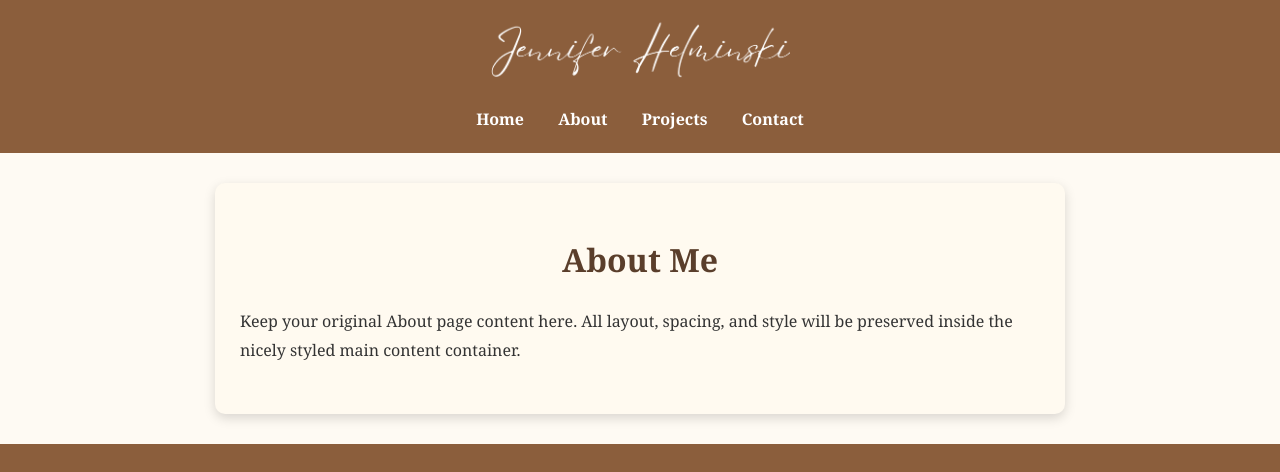
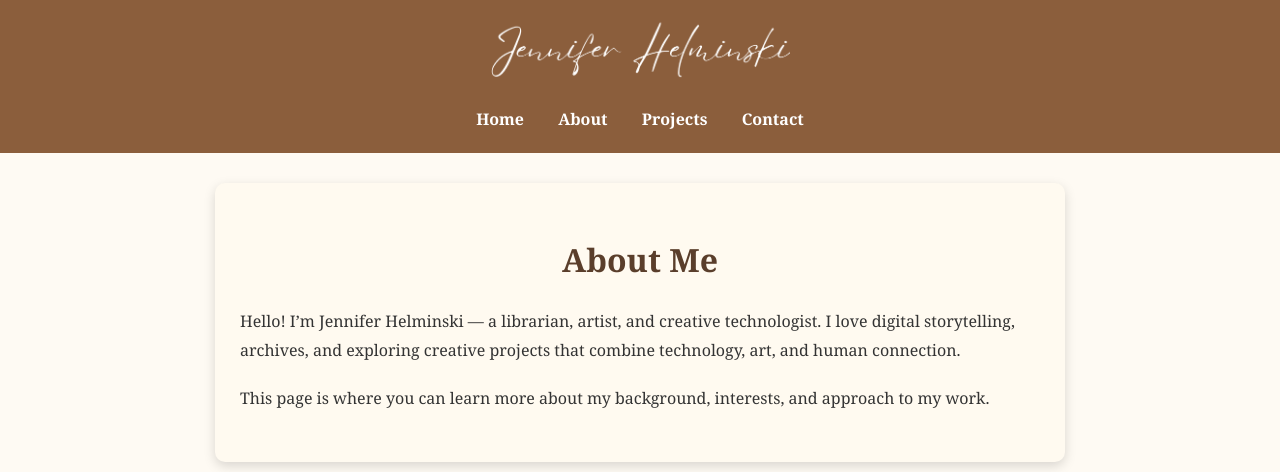
Before and after one commit to sea-spirit/info654, a plain HTML site: page week9/about.html in a window 1280 px wide. Shown: the top 472 px of the page. Drawn offline with Linux system fonts and the light colour scheme.

Commit message:
Update about.html
Signed-off-by: sea-spirit <jmhelminski@gmail.com>

```diff
--- a/week9/about.html
+++ b/week9/about.html
@@ -20,7 +20,8 @@
 
   <main>
     <h1>About Me</h1>
-    <p>Keep your original About page content here. All layout, spacing, and style will be preserved inside the nicely styled main content container.</p>
+    <p>Hello! I’m Jennifer Helminski — a librarian, artist, and creative technologist. I love digital storytelling, archives, and exploring creative projects that combine technology, art, and human connection.</p>
+    <p>This page is where you can learn more about my background, interests, and approach to my work.</p>
   </main>
 
   <footer>
```
